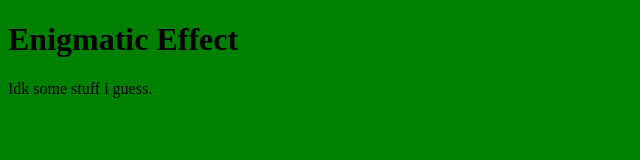
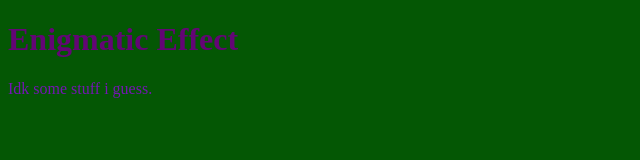
Before and after one commit to Neophabian/enigmatic.effect, a plain HTML site: page Home.html in a window 1280 px wide. Shown: the whole page, without its empty margins (0-640 px from the left). Drawn offline with Linux system fonts and the light colour scheme.

Commit message:
color
changed colors on all elements

```diff
--- a/Main.css
+++ b/Main.css
@@ -1,3 +1,3 @@
-body {background-color: green}
-h1 {color: black}
-p {color:black }
+body {background-color: rgb(4, 87, 4)}
+h1 {color: rgb(99, 5, 117)}
+p {color:rgb(116, 21, 179) }
```
